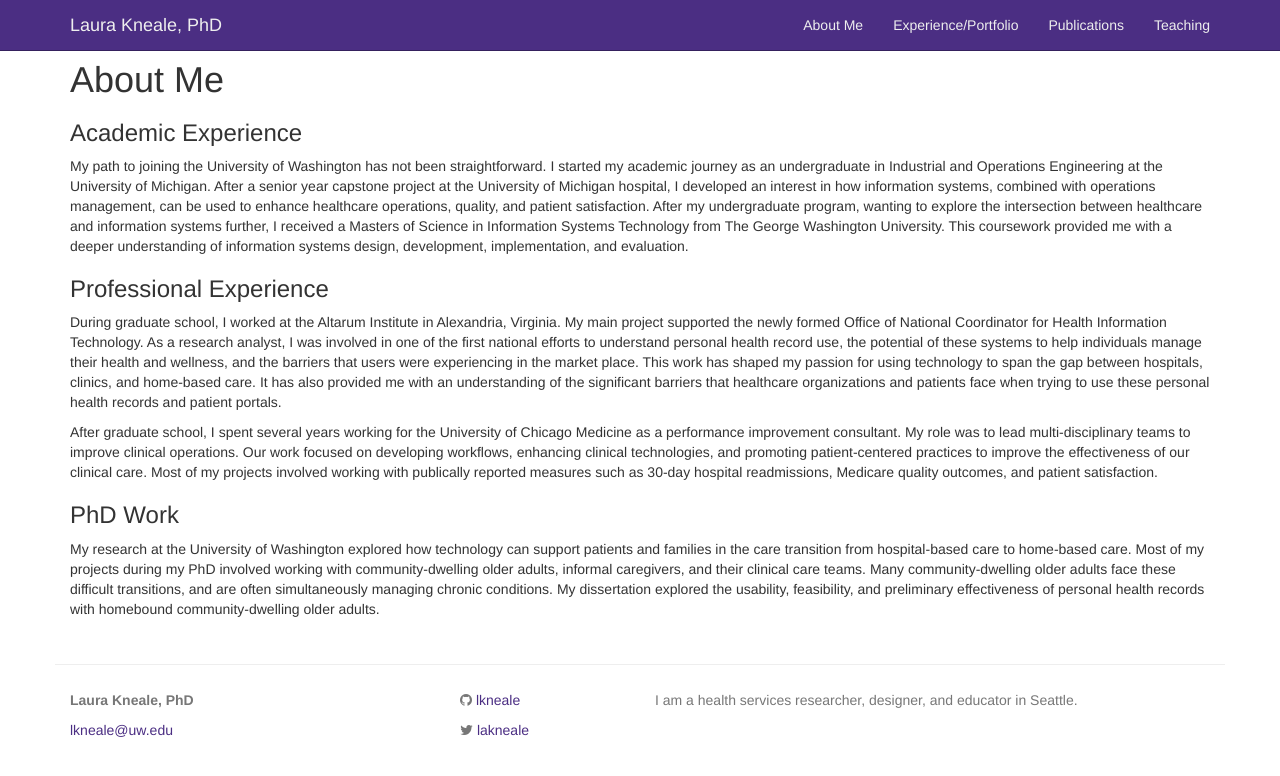
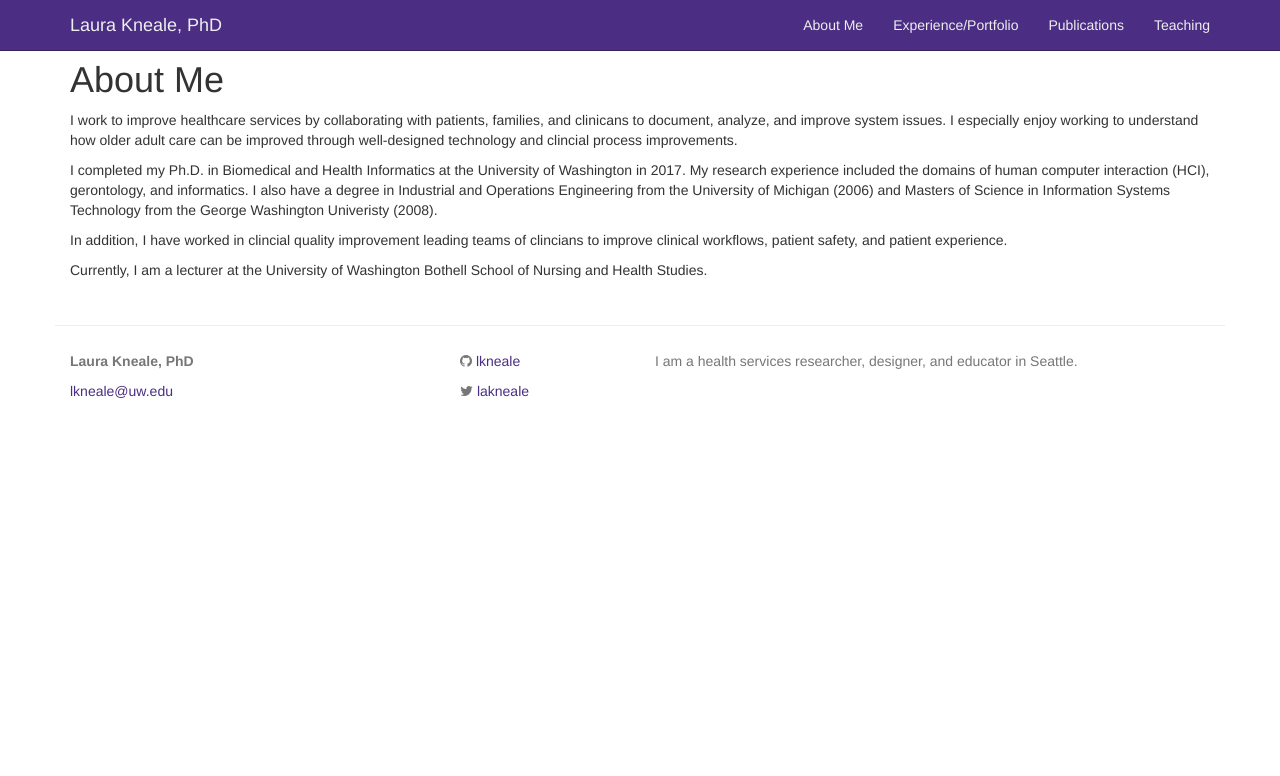
Before and after one commit to lkneale/lkneale.github.io, a Jekyll site: the page built from cv.md, in a window 1280 px wide. Shown: the top 776 px of the page. Built offline with Jekyll 4.4.1, drawn with Linux system fonts in a browser that asks for light colours.

Commit message:
Update cv.md

```diff
--- a/cv.md
+++ b/cv.md
@@ -3,15 +3,14 @@ layout: page
 title: About Me
 permalink: /about/
 ---
-### Academic Experience
-
-My path to joining the University of Washington has not been straightforward. I started my academic journey as an undergraduate in Industrial and Operations Engineering at the University of Michigan. After a senior year capstone project at the University of Michigan hospital, I developed an interest in how information systems, combined with operations management, can be used to enhance healthcare operations, quality, and patient satisfaction. After my undergraduate program, wanting to explore the intersection between healthcare and information systems further, I received a Masters of Science in Information Systems Technology from The George Washington University. This coursework provided me with a deeper understanding of information systems design, development, implementation, and evaluation.
-
-### Professional Experience
-
-During graduate school, I worked at the Altarum Institute in Alexandria, Virginia. My main project supported the newly formed Office of National Coordinator for Health Information Technology. As a research analyst, I was involved in one of the first national efforts to understand personal health record use, the potential of these systems to help individuals manage their health and wellness, and the barriers that users were experiencing in the market place. This work has shaped my passion for using technology to span the gap between hospitals, clinics, and home-based care. It has also provided me with an understanding of the significant barriers that healthcare organizations and patients face when trying to use these personal health records and patient portals.
-
-After graduate school, I spent several years working for the University of Chicago Medicine as a performance improvement consultant. My role was to lead multi-disciplinary teams to improve clinical operations. Our work focused on developing workflows, enhancing clinical technologies, and promoting patient-centered practices to improve the effectiveness of our clinical care. Most of my projects involved working with publically reported measures such as 30-day hospital readmissions, Medicare quality outcomes, and patient satisfaction.
-
-### PhD Work
-My research at the University of Washington explored how technology can support patients and families in the care transition from hospital-based care to home-based care. Most of my projects during my PhD involved working with community-dwelling older adults, informal caregivers, and their clinical care teams. Many community-dwelling older adults face these difficult transitions, and are often simultaneously managing chronic conditions. My dissertation explored the usability, feasibility, and preliminary effectiveness of personal health records with homebound community-dwelling older adults.
+<p>
+I work to improve healthcare services by collaborating with patients, families, and clinicans to document, analyze, and improve system issues. I especially enjoy working to understand how older adult care can be improved through well-designed technology and clincial process improvements.
+</p>
+<p>
+I completed my Ph.D. in Biomedical and Health Informatics at the University of Washington in 2017. My research experience included the domains of human computer interaction (HCI), gerontology, and informatics. I also have a degree in Industrial and Operations Engineering from the University of Michigan (2006) and Masters of Science in Information Systems Technology from the George Washington Univeristy (2008).
+</p>
+<p>
+In addition, I have worked in clincial quality improvement leading teams of clincians to improve clinical workflows, patient safety, and patient experience.
+  </p>
+  <p>
+  Currently, I am a lecturer at the University of Washington Bothell School of Nursing and Health Studies.
```
